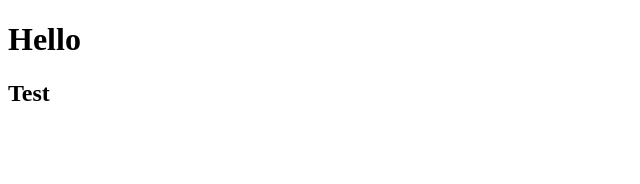
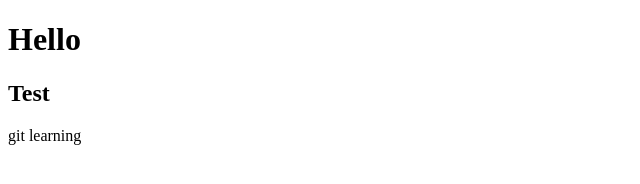
Before and after one commit to eimranbd/webdev, a plain HTML site: page webdev/index.html in a window 1280 px wide. Shown: the full height of the page, 0-640 px from the left. Drawn offline with Linux system fonts and the light colour scheme.

Commit message:
Update index.html

```diff
--- a/webdev/index.html
+++ b/webdev/index.html
@@ -12,5 +12,7 @@
    </h1>
 
    <h2>Test</h2>
+
+    <p> git learning</p>
 </body>
 </html>
```
